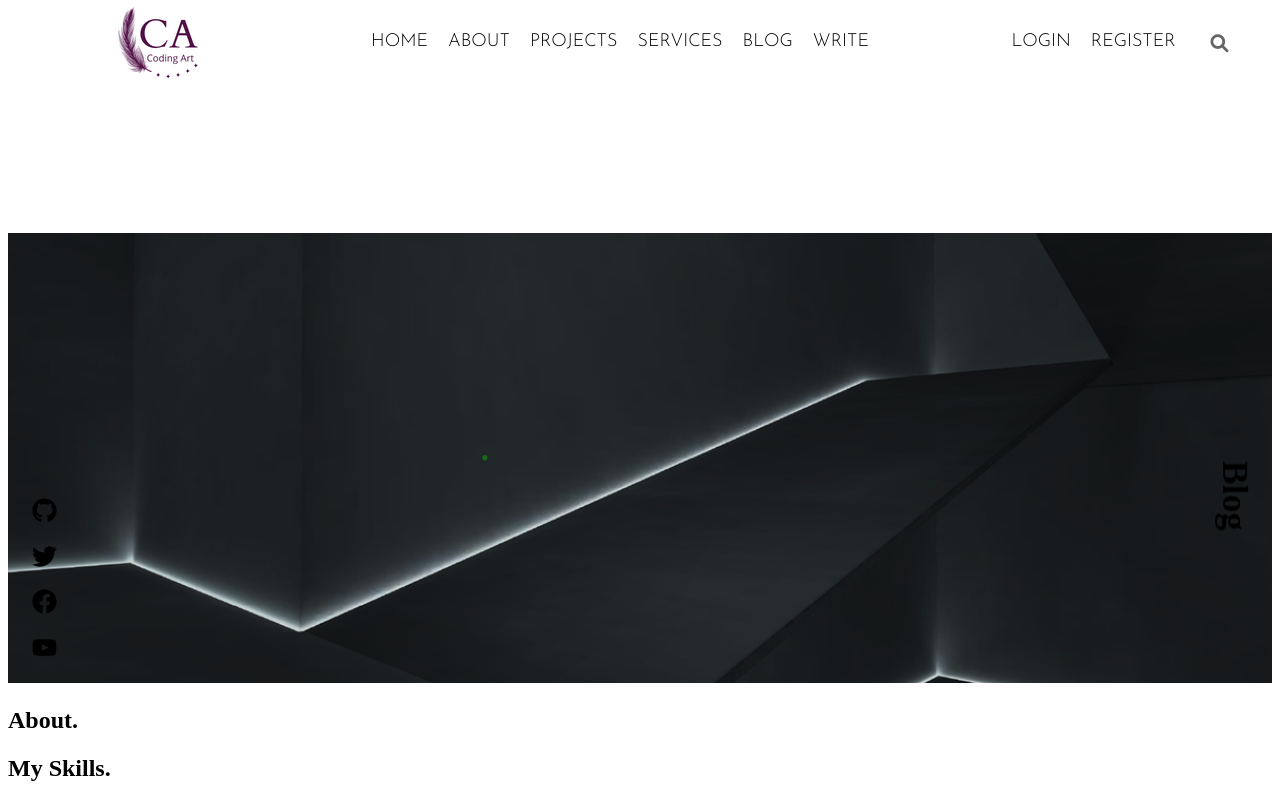
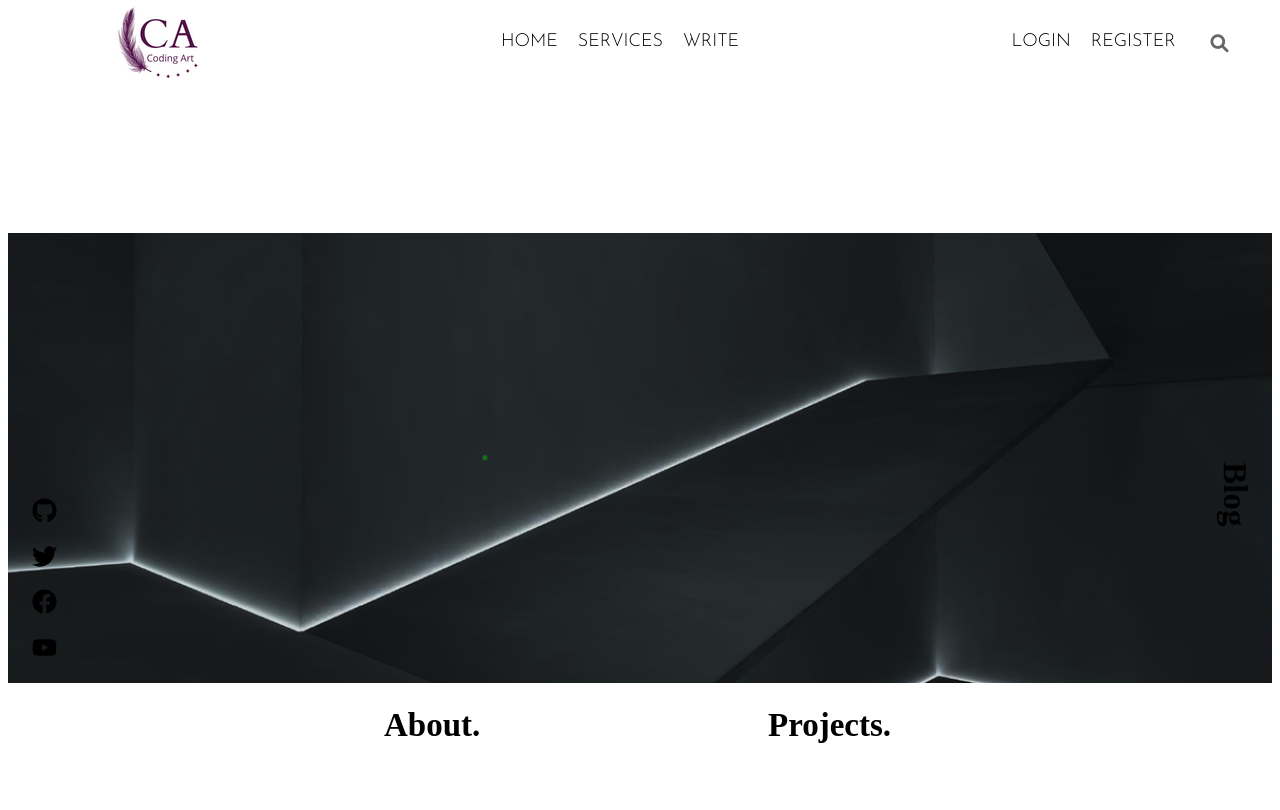
Before and after one commit to chamanoS/Business_App, a React (Create React App) app in the folder ui/: page / in a window 1280 px wide. Built offline with nearby package versions, Linux system fonts and the light colour scheme; a web font is replaced by a local one.

Commit message:
designing the home component

```diff
--- a/ui/src/components/navbar/Navbar.jsx
+++ b/ui/src/components/navbar/Navbar.jsx
@@ -24,23 +24,8 @@ function Navbar() {
             </Link>
           </li>
           <li className="topListItem">
-            <Link className="link" to="/about">
-              ABOUT
-            </Link>
-          </li>
-          <li className="topListItem">
-            <Link className="link" to="/projects">
-              PROJECTS
-            </Link>
-          </li>
-          <li className="topListItem">
             <Link className="link" to="/tutoring">
               SERVICES
-            </Link>
-          </li>
-          <li className="topListItem">
-            <Link className="link" to="/blog">
-              BLOG
             </Link>
           </li>
           <li className="topListItem">
--- a/ui/src/pages/home/Home.jsx
+++ b/ui/src/pages/home/Home.jsx
@@ -14,11 +14,19 @@ padding: 0.5rem;
 const ABOUT = styled(NavLink)`
 text-decoration: none;
 color:black;
+position: fixed;
+top: 85%;
+left: 30%;
+font-size:22px;
 z-index:1;
 `
 const SKILLS = styled(NavLink)`
 color: black;
 text-decoration: none;
+position: fixed;
+top: 85%;
+left: 60%;
+font-size:22px;
 z-index:1;
 `
 const BLOG = styled(NavLink)`
@@ -28,7 +36,7 @@ top: 60%;
 right: calc(2.2rem + 2vw);
 transform: rotate(90deg) translate(-50%, -50%);
 text-decoration: none;
-font-size:24px;
+font-size:22px;
 z-index:1;
 `
 
@@ -58,7 +66,7 @@ function Home() {
                     About.
                 </motion.h2>
             </ABOUT>
-            <SKILLS to="/skills">
+            <SKILLS to="/projects">
                 <motion.h2
                 initial={{
                     y:200,
@@ -71,7 +79,7 @@ function Home() {
                  whileHover={{scale: 1.1}}
                 whileTap={{scale: 0.9}}
                 >
-                    My Skills.
+                    Projects.
                 </motion.h2>
             </SKILLS>
             <BLOG to="/blog">
```
